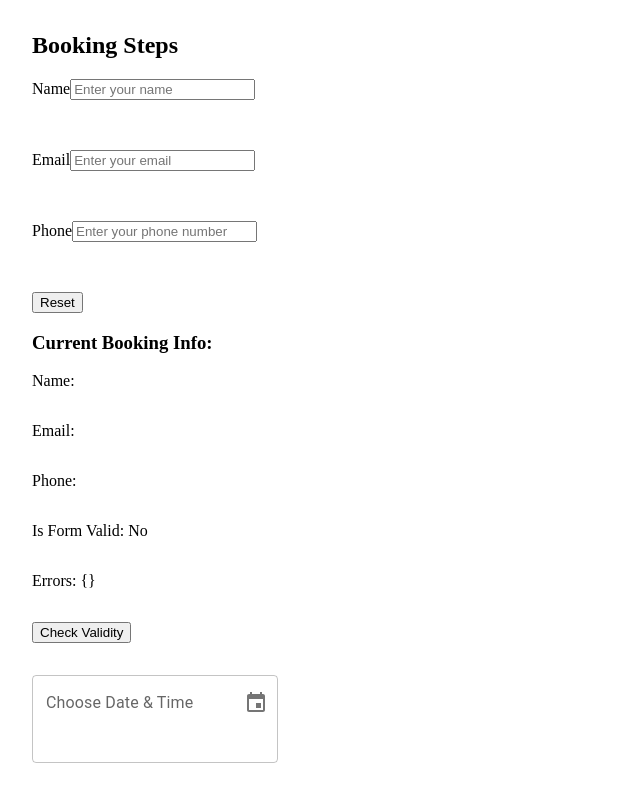
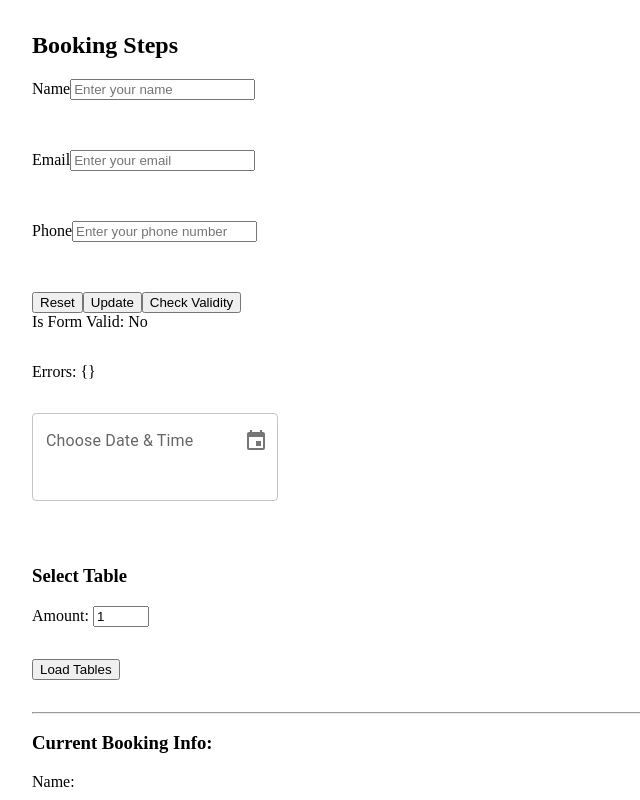
Before and after one commit to OssyCA/RestaurantReact, a React (Vite) app: page / in a window 1280 px wide. Shown: the top 800 px of the page, without its empty margins (0-640 px from the left). Built offline with nearby package versions, Linux system fonts and the light colour scheme.

Commit message:
Refactoring and added more feats

```diff
--- a/src/App.jsx
+++ b/src/App.jsx
@@ -1,18 +1,8 @@
-import SelectDateAndTime from "./Components/SelectDateAndTime";
-import GiveContactInfo from "./Components/GiveContactInfo";
-import SelectTable from "./Components/SelectTable";
-import { BookingProvider } from "./Contexts/BookingContext";
+import BookingSteps from "./Components/BookingSteps";
 function App() {
   return (
     <>
-      <BookingProvider>
-        <div>
-          <h2>Booking Steps</h2>
-          <GiveContactInfo />
-          <SelectDateAndTime />
-          <SelectTable />
-        </div>
-      </BookingProvider>
+      <BookingSteps />
     </>
   );
 }
--- a/src/Components/BookingSteps.jsx
+++ b/src/Components/BookingSteps.jsx
@@ -1,16 +1,20 @@
-import SelectDateAndTime from "./Components/SelectDateAndTime";
-import GiveContactInfo from "./Components/GiveContactInfo";
-import SelectTable from "./Components/SelectTable";
-import { BookingProvider } from "./Contexts/BookingContext";
+import SelectDateAndTime from "./SelectDateAndTime";
+import GiveContactInfo from "./GiveContactInfo";
+import SelectTable from "./SelectTable";
+import { BookingProvider } from "../Contexts/BookingContext";
+import TempBookingInfo from "./TempBookingInfo";
 
 const BookingSteps = () => {
   return (
     <BookingProvider>
       <div>
         <h2>Booking Steps</h2>
+        <GiveContactInfo />
+
         <SelectDateAndTime />
         <SelectTable />
-        <GiveContactInfo />
+        <hr />
+        <TempBookingInfo />
       </div>
     </BookingProvider>
   );
--- a/src/Components/GiveContactInfo.jsx
+++ b/src/Components/GiveContactInfo.jsx
@@ -1,5 +1,6 @@
 import { useReducer } from "react";
 import { useBooking } from "../Contexts/BookingContext";
+import { validateForm } from "../Services/ValideteContactForm";
 
 // Initial state
 const initialState = {
@@ -44,29 +45,6 @@ const bookingReducer = (state, action) => {
   }
 };
 
-// Validation function
-const validateForm = (state) => {
-  const errors = {};
-
-  if (!state.name.trim()) {
-    errors.name = "Name is required";
-  }
-
-  if (!state.email.trim()) {
-    errors.email = "Email is required";
-  } else if (!/\S+@\S+\.\S+/.test(state.email)) {
-    errors.email = "Invalid email address";
-  }
-
-  if (!state.phone.trim()) {
-    errors.phone = "Phone number is required";
-  } else if (!/^[\d\s\-\+\(\)]{8,}$/.test(state.phone)) {
-    errors.phone = "Invalid phone number";
-  }
-
-  return errors;
-};
-
 const GiveContactInfo = () => {
   const [bookingInfo, dispatch] = useReducer(bookingReducer, initialState);
   const { updateBookingData } = useBooking();
@@ -75,13 +53,16 @@ const GiveContactInfo = () => {
     dispatch({ type: "UPDATE_FIELD", field, value });
   };
 
-  const tempValide = () => {
+  const tempValidate = () => {
     dispatch({ type: "VALIDATE" });
-    console.log("Current form validity:", bookingInfo.isValid);
   };
 
   const handleReset = () => {
     dispatch({ type: "RESET" });
+  };
+  const handleUpdate = () => {
+    const { name, email, phone } = bookingInfo;
+    updateBookingData({ name, email, phone });
   };
 
   return (
@@ -131,16 +112,11 @@ const GiveContactInfo = () => {
       <button type="button" onClick={handleReset}>
         Reset
       </button>
+      <button onClick={handleUpdate}>Update</button>
 
-      <div>
-        <h3>Current Booking Info:</h3>
-        <div>Name: {bookingInfo.name}</div>
-        <div>Email: {bookingInfo.email}</div>
-        <div>Phone: {bookingInfo.phone}</div>
-        <div>Is Form Valid: {bookingInfo.isValid ? "Yes" : "No"}</div>
-        <div>Errors: {JSON.stringify(bookingInfo.errors)}</div>
-        <button onClick={tempValide}>Check Validity</button>
-      </div>
+      <button onClick={tempValidate}>Check Validity</button>
+      <div>Is Form Valid: {bookingInfo.isValid ? "Yes" : "No"}</div>
+      <div>Errors: {JSON.stringify(bookingInfo.errors)}</div>
     </div>
   );
 };
--- a/src/Components/SelectTable.jsx
+++ b/src/Components/SelectTable.jsx
@@ -8,8 +8,10 @@ const SelectTable = () => {
   const [hasSearched, setHasSearched] = useState(false);
   const [loading, setLoading] = useState(false);
   const { selectedDateTime } = useBooking();
+  const { setTable } = useBooking();
+  const [selectedTable, setSelectedTable] = useState(null);
+  const { amount } = useBooking();
 
-  // Function to fetch available tables with error handling
   const tables = async () => {
     if (!selectedDateTime) {
       alert("choose a time and date");
@@ -36,10 +38,10 @@ const SelectTable = () => {
   };
 
   return (
-    <div style={{ margin: "20px", padding: "10px", border: "1px solid #ccc" }}>
+    <div>
       <h3>Select Table</h3>
       <div>
-        <label htmlFor="partysize">Antal: </label>
+        <label htmlFor="partysize">Amount: </label>
         <input
           type="number"
           id="partysize"
@@ -49,45 +51,24 @@ const SelectTable = () => {
           min="1"
           max="20"
           placeholder="Enter party size"
-          style={{ margin: "10px", padding: "5px" }}
         />
       </div>
-      <button
-        onClick={tables}
-        style={{
-          padding: "10px 20px",
-          backgroundColor: "#007bff",
-          color: "white",
-          border: "none",
-          borderRadius: "4px",
-          cursor: "pointer",
-          margin: "10px 0",
-        }}
-      >
-        Load Tables
-      </button>
+      <button onClick={tables}>Load Tables</button>
 
       <ul style={{ listStyle: "none", padding: 0 }}>
         {loading ? (
-          <div style={{ padding: "10px", fontStyle: "italic" }}>Loading...</div>
+          <div>Loading...</div>
         ) : hasSearched && tableList.length === 0 ? (
-          <div style={{ padding: "10px", color: "red" }}>
-            NO SEATS AVAILABLE
-          </div>
+          <div>NO SEATS AVAILABLE</div>
         ) : (
           tableList.map((table, index) => (
-            <li
-              key={index}
-              style={{
-                margin: "5px 0",
-                padding: "10px",
-                backgroundColor: "#f8f9fa",
-                border: "1px solid #dee2e6",
-              }}
-            >
+            <li key={index}>
               <button
+                value={selectedTable}
                 onClick={() =>
-                  console.log(`Selected table ${table.tablenumber}`)
+                  console.log("Selected Table:", table) ||
+                  setSelectedTable(table) ||
+                  setTable(table)
                 }
                 style={{
                   background: "none",
--- /dev/null
+++ b/src/Components/TempBookingInfo.jsx
@@ -0,0 +1,23 @@
+import React from "react";
+import { useBooking } from "../Contexts/BookingContext";
+
+export default function TempBookingInfo() {
+  const { bookingData } = useBooking();
+  const { selectedDateTime } = useBooking();
+  const { table } = useBooking();
+  const { amount } = useBooking();
+
+  return (
+    <div>
+      <div className="debug-info">
+        <h3>Current Booking Info:</h3>
+        <div>Name: {bookingData?.name}</div>
+        <div>Email: {bookingData?.email}</div>
+        <div>Phone: {bookingData?.phone}</div>
+        <div>Selected time and date: {selectedDateTime}</div>
+        <div>Selected Amount: {amount}</div>
+        <div>Selected Table: {table?.tableNumber}</div>
+      </div>
+    </div>
+  );
+}
--- a/src/Contexts/BookingContext.jsx
+++ b/src/Contexts/BookingContext.jsx
@@ -1,15 +1,43 @@
-import { createContext, useState, useContext } from "react";
+import { createContext, useContext, useState } from "react";
 
-export const BookingContext = createContext({});
+const BookingContext = createContext();
 
 export const BookingProvider = ({ children }) => {
-  const [selectedDateTime, setSelectedDateTime] = useState("");
+  const [selectedDateTime, setSelectedDateTime] = useState(null);
+  const [bookingData, setBookingData] = useState({
+    name: "",
+    email: "",
+    phone: "",
+  });
+  const [table, setTable] = useState(null);
+  const [amount, setAmount] = useState(0);
+
+  const updateBookingData = (data) => {
+    setBookingData((prev) => ({ ...prev, ...data }));
+  };
 
   return (
-    <BookingContext.Provider value={{ selectedDateTime, setSelectedDateTime }}>
+    <BookingContext.Provider
+      value={{
+        selectedDateTime,
+        setSelectedDateTime,
+        bookingData,
+        updateBookingData,
+        table,
+        setTable,
+        amount,
+        setAmount,
+      }}
+    >
       {children}
     </BookingContext.Provider>
   );
 };
 
-export const useBooking = () => useContext(BookingContext);
+export const useBooking = () => {
+  const context = useContext(BookingContext);
+  if (!context) {
+    throw new Error("useBooking must be used within a BookingProvider");
+  }
+  return context;
+};
--- /dev/null
+++ b/src/Services/ValideteContactForm.js
@@ -0,0 +1,21 @@
+export const validateForm = (state) => {
+  const errors = {};
+
+  if (!state.name.trim()) {
+    errors.name = "Name is required";
+  }
+
+  if (!state.email.trim()) {
+    errors.email = "Email is required";
+  } else if (!/\S+@\S+\.\S+/.test(state.email)) {
+    errors.email = "Invalid email address";
+  }
+
+  if (!state.phone.trim()) {
+    errors.phone = "Phone number is required";
+  } else if (!/^[\d\s\-\+\(\)]{8,}$/.test(state.phone)) {
+    errors.phone = "Invalid phone number";
+  }
+
+  return errors;
+};
```
Also changed, not shown: src/Components/SelectAmount.jsx (added, +22 -0 lines), src/Components/NextButton.jsx (deleted).
